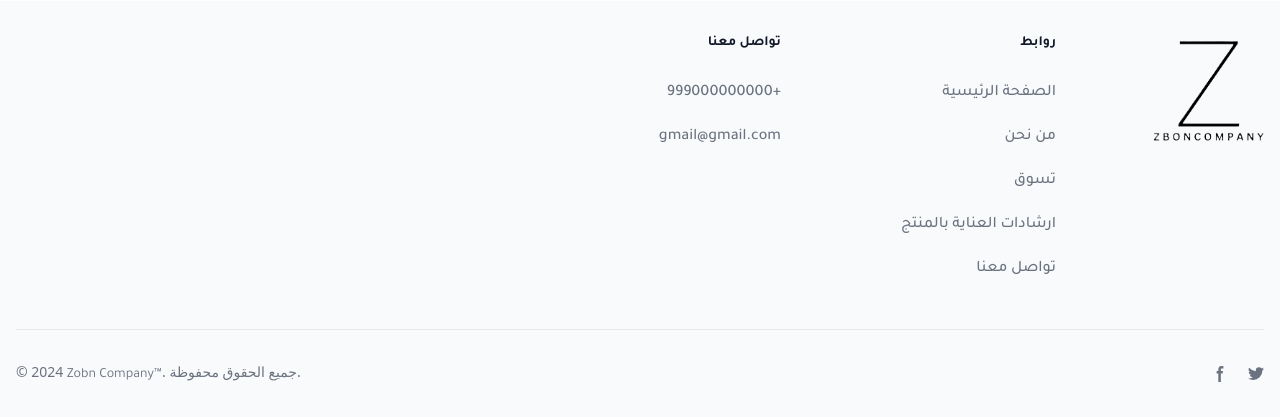
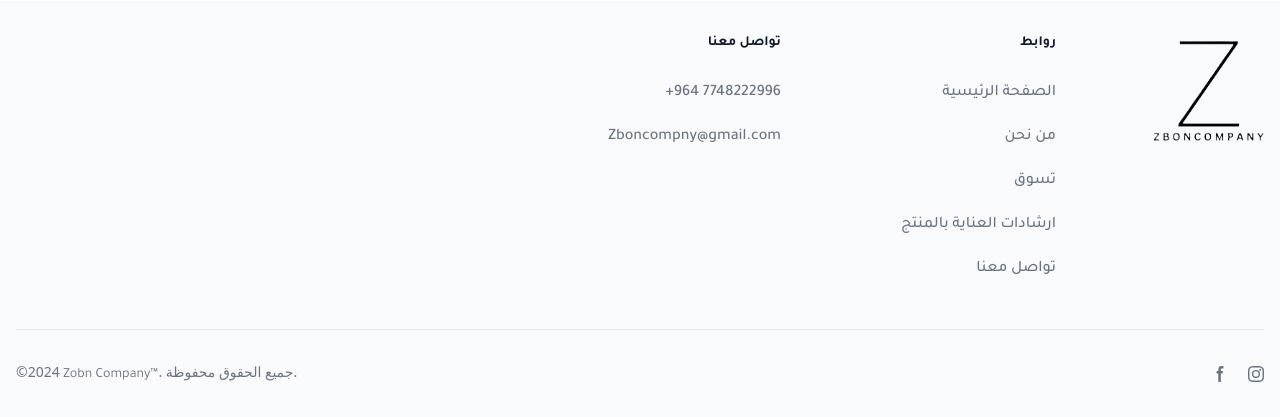
Before and after one commit to Abubakr-Alsheikh/zobn-company, a Django app: page / in a window 1280 px wide. Shown: the part 2100-2517 px from the top of the page. Run offline with Django 5.2, Linux system fonts and the light colour scheme; data that the repository does not hold is empty; some libraries are stand-ins or nearby versions.

Commit message:
Improving footer

```diff
--- a/templates/include/footer.html
+++ b/templates/include/footer.html
@@ -1,16 +1,16 @@
 {% load static %}
 
-<div class=" mx-auto bg-gray-50">
+<div class="mx-auto bg-gray-50">
   <footer class="bg-gray-50 dark:bg-gray-900">
     <div class="mx-auto w-full max-w-screen-xl p-4 py-6 lg:py-8">
-      <div class="flex md:justify-start md:flex-row flex-col md:items-start items-center" dir="rtl">
-        <div class="mb-6 md:mb-0 md:ml-24 justify-center">
+      <div class="flex flex-col items-center md:flex-row md:items-start md:justify-start" dir="rtl">
+        <div class="mb-6 justify-center md:mb-0 md:ml-24">
           <a href="https://flowbite.com/" class="flex items-center"> <img src="{% static "images/logo.png" %}" class="h-28" alt="FlowBite Logo" /> </a>
         </div>
-        <div class="grid grid-cols-2 gap-8 sm:gap-6 sm:grid-cols-3 md:text-right text-center">
+        <div class="grid grid-cols-2 gap-8 text-center sm:grid-cols-3 sm:gap-6 md:text-right">
           <div class="md:ml-24">
-            <h2 class="mb-6 text-sm font-semibold text-gray-900 uppercase dark:text-white">روابط</h2>
-            <ul class="text-gray-500 dark:text-gray-400 font-medium">
+            <h2 class="mb-6 text-sm font-semibold uppercase text-gray-900 dark:text-white">روابط</h2>
+            <ul class="font-medium text-gray-500 dark:text-gray-400">
               <li class="mb-4">
                 <a href="{% url "home:index" %}" class="hover:underline">الصفحة الرئيسية</a>
               </li>
@@ -32,33 +32,33 @@
             </ul>
           </div>
           <div>
-            <h2 class="mb-6 text-sm font-semibold text-gray-900 uppercase dark:text-white">تواصل معنا</h2>
-            <ul class="text-gray-500 dark:text-gray-400 font-medium">
-              <li class="mb-4">
-                <a href="https://github.com/themesberg/flowbite" class="hover:underline">+999000000000</a>
+            <h2 class="mb-6 text-sm font-semibold uppercase text-gray-900 dark:text-white">تواصل معنا</h2>
+            <ul class="font-medium text-gray-500 dark:text-gray-400">
+              <li class="mb-4" dir="ltr">
+                <a href="https://wa.me/9647748222996" class="hover:underline" target="_blank">+964 7748222996</a>
               </li>
               <li>
-                <a href="https://discord.gg/4eeurUVvTy" class="hover:underline">gmail@gmail.com</a>
+                <a href="mailto: Zboncompny@gmail.com" class="hover:underline" target="_blank">Zboncompny@gmail.com</a>
               </li>
             </ul>
           </div>
         </div>
       </div>
-      <hr class="my-6 border-gray-200 sm:mx-auto dark:border-gray-700 lg:my-8" />
-      <div class="sm:flex sm:items-center sm:justify-between">
-        <span class="text-sm text-gray-500 sm:text-center dark:text-gray-400">© 2024 <a href="https://flowbite.com/" class="hover:underline">Zobn Company™</a>. جميع الحقوق محفوظة. </span>
-        <div class="flex mt-4 sm:justify-center sm:mt-0">
-          <a href="#" class="text-gray-500 hover:text-gray-900 dark:hover:text-white">
-            <svg class="w-4 h-4" aria-hidden="true" xmlns="http://www.w3.org/2000/svg" fill="currentColor" viewBox="0 0 8 19">
+      <hr class="my-6 border-gray-200 dark:border-gray-700 sm:mx-auto lg:my-8" />
+      <div class="flex flex-col-reverse items-center gap-4 sm:justify-between md:flex-row">
+        <span class="text-sm text-gray-500 dark:text-gray-400 sm:text-center">©2024 <a href="/" class="hover:underline">Zobn Company™</a>. جميع الحقوق محفوظة. </span>
+        <div class="mt-4 flex sm:mt-0 sm:justify-center">
+          <a href="#" class="text-gray-500 hover:text-gray-900 dark:hover:text-white" target="_blank">
+            <svg class="h-4 w-4" aria-hidden="true" xmlns="http://www.w3.org/2000/svg" fill="currentColor" viewBox="0 0 8 19">
               <path fill-rule="evenodd" d="M6.135 3H8V0H6.135a4.147 4.147 0 0 0-4.142 4.142V6H0v3h2v9.938h3V9h2.021l.592-3H5V3.591A.6.6 0 0 1 5.592 3h.543Z" clip-rule="evenodd" />
             </svg>
             <span class="sr-only">Facebook page</span>
           </a>
-          <a href="#" class="text-gray-500 hover:text-gray-900 dark:hover:text-white ms-5">
-            <svg class="w-4 h-4" aria-hidden="true" xmlns="http://www.w3.org/2000/svg" fill="currentColor" viewBox="0 0 20 17">
-              <path fill-rule="evenodd" d="M20 1.892a8.178 8.178 0 0 1-2.355.635 4.074 4.074 0 0 0 1.8-2.235 8.344 8.344 0 0 1-2.605.98A4.13 4.13 0 0 0 13.85 0a4.068 4.068 0 0 0-4.1 4.038 4 4 0 0 0 .105.919A11.705 11.705 0 0 1 1.4.734a4.006 4.006 0 0 0 1.268 5.392 4.165 4.165 0 0 1-1.859-.5v.05A4.057 4.057 0 0 0 4.1 9.635a4.19 4.19 0 0 1-1.856.07 4.108 4.108 0 0 0 3.831 2.807A8.36 8.36 0 0 1 0 14.184 11.732 11.732 0 0 0 6.291 16 11.502 11.502 0 0 0 17.964 4.5c0-.177 0-.35-.012-.523A8.143 8.143 0 0 0 20 1.892Z" clip-rule="evenodd" />
+          <a href="https://www.instagram.com/zbon_company/" target="_blank" class="ms-5 text-gray-500 hover:text-gray-900 dark:hover:text-white">
+            <svg xmlns="http://www.w3.org/2000/svg" width="16" height="16" fill="currentColor" class="bi bi-instagram" viewBox="0 0 16 16">
+              <path d="M8 0C5.829 0 5.556.01 4.703.048 3.85.088 3.269.222 2.76.42a3.9 3.9 0 0 0-1.417.923A3.9 3.9 0 0 0 .42 2.76C.222 3.268.087 3.85.048 4.7.01 5.555 0 5.827 0 8.001c0 2.172.01 2.444.048 3.297.04.852.174 1.433.372 1.942.205.526.478.972.923 1.417.444.445.89.719 1.416.923.51.198 1.09.333 1.942.372C5.555 15.99 5.827 16 8 16s2.444-.01 3.298-.048c.851-.04 1.434-.174 1.943-.372a3.9 3.9 0 0 0 1.416-.923c.445-.445.718-.891.923-1.417.197-.509.332-1.09.372-1.942C15.99 10.445 16 10.173 16 8s-.01-2.445-.048-3.299c-.04-.851-.175-1.433-.372-1.941a3.9 3.9 0 0 0-.923-1.417A3.9 3.9 0 0 0 13.24.42c-.51-.198-1.092-.333-1.943-.372C10.443.01 10.172 0 7.998 0zm-.717 1.442h.718c2.136 0 2.389.007 3.232.046.78.035 1.204.166 1.486.275.373.145.64.319.92.599s.453.546.598.92c.11.281.24.705.275 1.485.039.843.047 1.096.047 3.231s-.008 2.389-.047 3.232c-.035.78-.166 1.203-.275 1.485a2.5 2.5 0 0 1-.599.919c-.28.28-.546.453-.92.598-.28.11-.704.24-1.485.276-.843.038-1.096.047-3.232.047s-2.39-.009-3.233-.047c-.78-.036-1.203-.166-1.485-.276a2.5 2.5 0 0 1-.92-.598 2.5 2.5 0 0 1-.6-.92c-.109-.281-.24-.705-.275-1.485-.038-.843-.046-1.096-.046-3.233s.008-2.388.046-3.231c.036-.78.166-1.204.276-1.486.145-.373.319-.64.599-.92s.546-.453.92-.598c.282-.11.705-.24 1.485-.276.738-.034 1.024-.044 2.515-.045zm4.988 1.328a.96.96 0 1 0 0 1.92.96.96 0 0 0 0-1.92m-4.27 1.122a4.109 4.109 0 1 0 0 8.217 4.109 4.109 0 0 0 0-8.217m0 1.441a2.667 2.667 0 1 1 0 5.334 2.667 2.667 0 0 1 0-5.334"/>
             </svg>
-            <span class="sr-only">Twitter page</span>
+            <span class="sr-only">Instagram page</span>
           </a>
         </div>
       </div>
```
